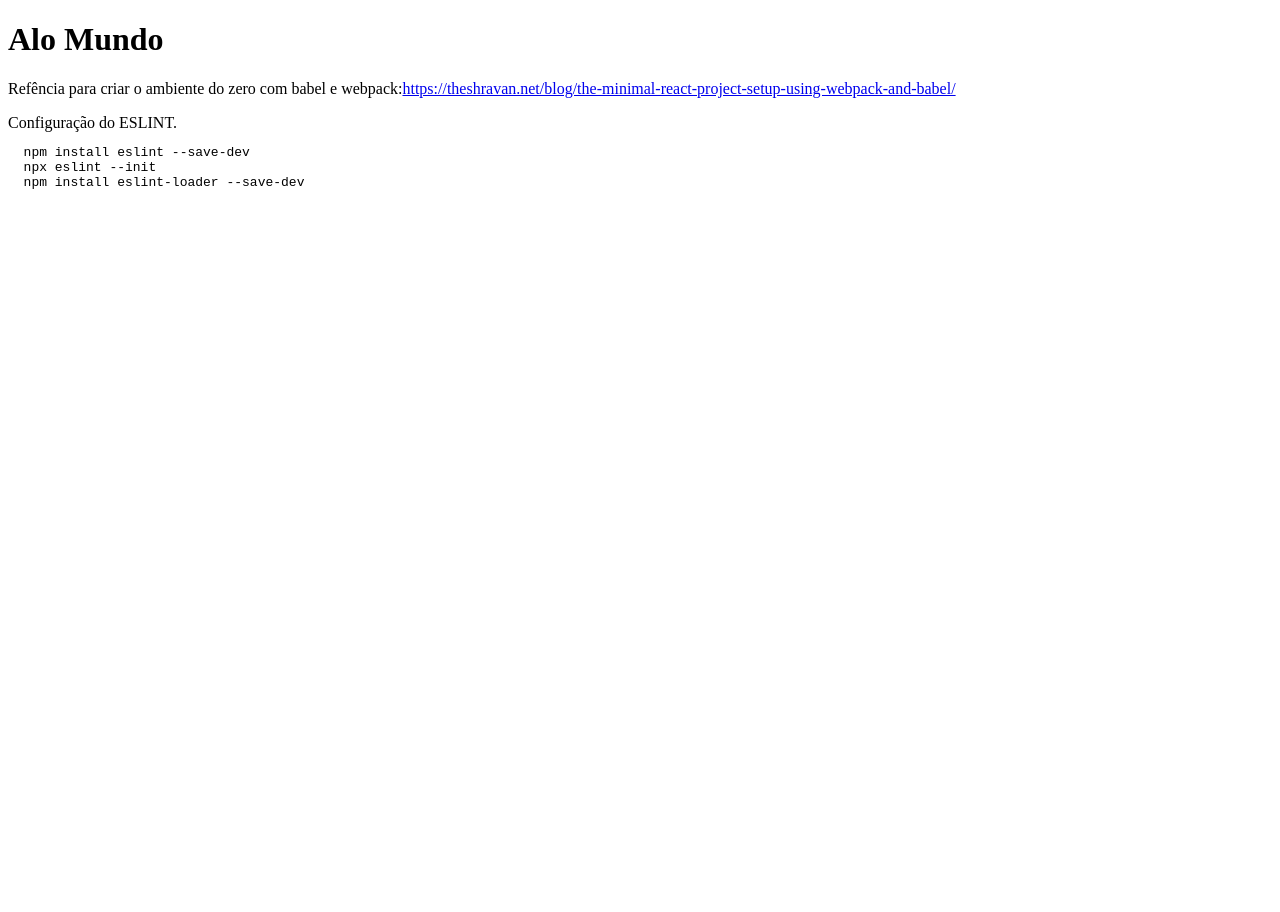
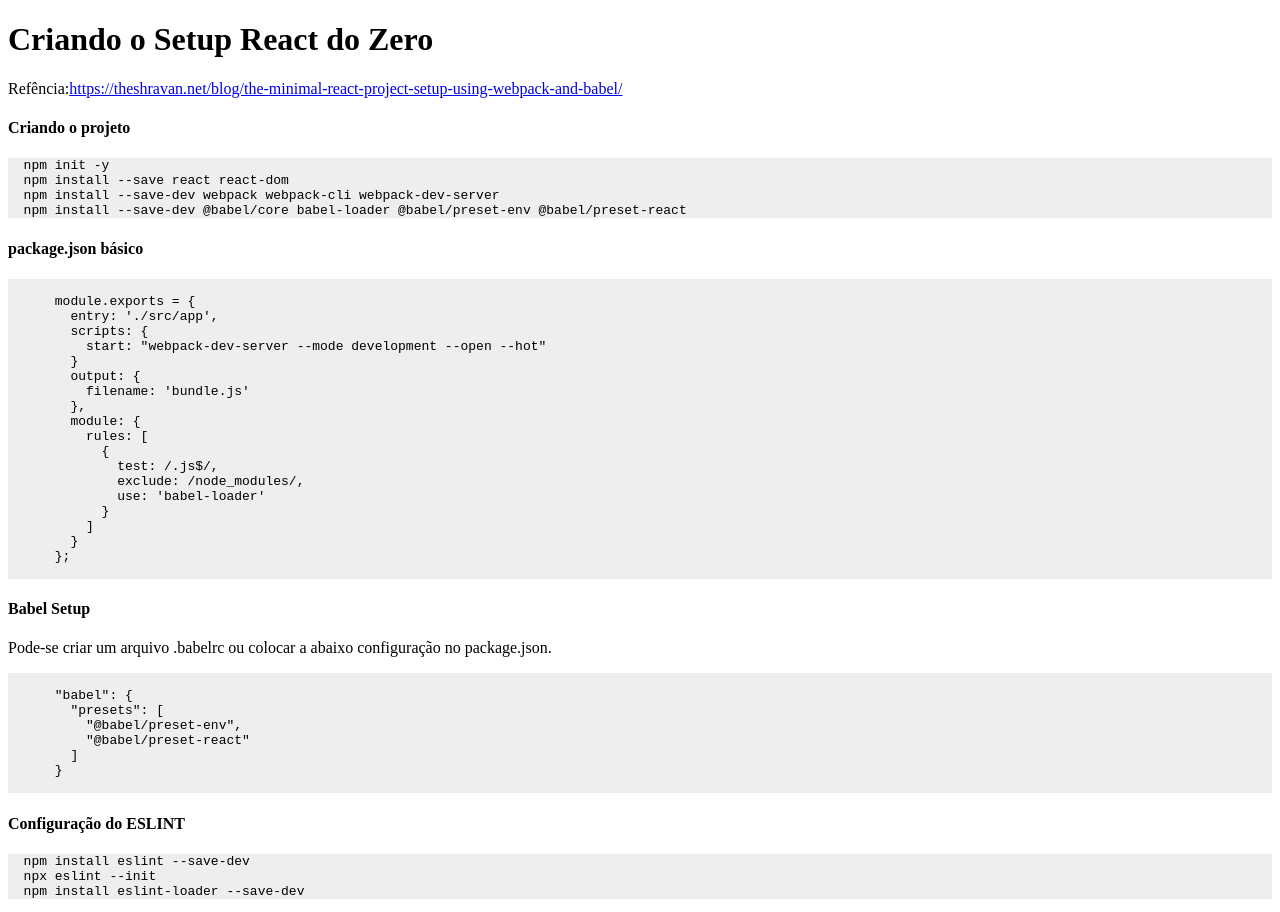
Before and after one commit to rodvlopes/react-from-scratch, a React app: page / in a window 1280 px wide. Before the commit the page ends 800 px from the top, so only its background shows below. Built offline with nearby package versions, Linux system fonts and the light colour scheme.

Commit message:
Novo componente MyPre para minimizar os problemas o pre do react (sem quebra de linhas)

```diff
--- a/src/Hello.js
+++ b/src/Hello.js
@@ -1,18 +1,61 @@
+/* eslint no-useless-escape: 0 */
 import React from 'react'
+import { MyPre } from './MyPre'
 
 const Hello = () =>
   <div>
-    <h1>Alo Mundo</h1>
-    <p>Refência para criar o ambiente do zero com babel e webpack:
+    <h1>Criando o Setup React do Zero</h1>
+    <p>Refência:
       <a href="https://theshravan.net/blog/the-minimal-react-project-setup-using-webpack-and-babel/">
                 https://theshravan.net/blog/the-minimal-react-project-setup-using-webpack-and-babel/
       </a>
     </p>
-    <div>Configuração do ESLINT.
-      <pre>{`  npm install eslint --save-dev
-  npx eslint --init
-  npm install eslint-loader --save-dev`}</pre>
-    </div>
+    <h4>Criando o projeto</h4>
+    <MyPre>
+      npm init -y¬
+      npm install --save react react-dom¬
+      npm install --save-dev webpack webpack-cli webpack-dev-server¬
+      npm install --save-dev @babel/core babel-loader @babel/preset-env @babel/preset-react¬
+    </MyPre>
+
+    <h4>package.json básico</h4>
+    <MyPre>{`
+      module.exports = {
+        entry: './src/app',
+        scripts: {
+          start: "webpack-dev-server --mode development --open --hot"
+        }
+        output: {
+          filename: 'bundle.js'
+        },
+        module: {
+          rules: [
+            {
+              test: /\.js$/,
+              exclude: /node_modules/,
+              use: 'babel-loader'
+            }
+          ]
+        }
+      };
+    `}</MyPre>
+
+    <h4>Babel Setup</h4>
+    <p>Pode-se criar um arquivo .babelrc ou colocar a abaixo configuração no package.json.</p>
+    <MyPre>{`
+      "babel": {
+        "presets": [
+          "@babel/preset-env",
+          "@babel/preset-react"
+        ]
+      }
+    `}</MyPre>
+    <h4>Configuração do ESLINT</h4>
+    <MyPre>
+      npm install eslint --save-dev¬
+      npx eslint --init¬
+      npm install eslint-loader --save-dev¬
+    </MyPre>
   </div>
 
 export default Hello
--- /dev/null
+++ b/src/MyPre.js
@@ -0,0 +1,18 @@
+import React from 'react'
+import PropTypes from 'prop-types'
+
+export class MyPre extends React.Component {
+  render () {
+    return (<pre style={ { backgroundColor: '#eee' } }>
+      {this.props.children
+        .split(/¬\s*/)
+        .filter(s => s)
+        .map(s => `  ${s}`)
+        .join('\n')}
+    </pre>)
+  }
+}
+
+MyPre.propTypes = {
+  children: PropTypes.string
+}
```
